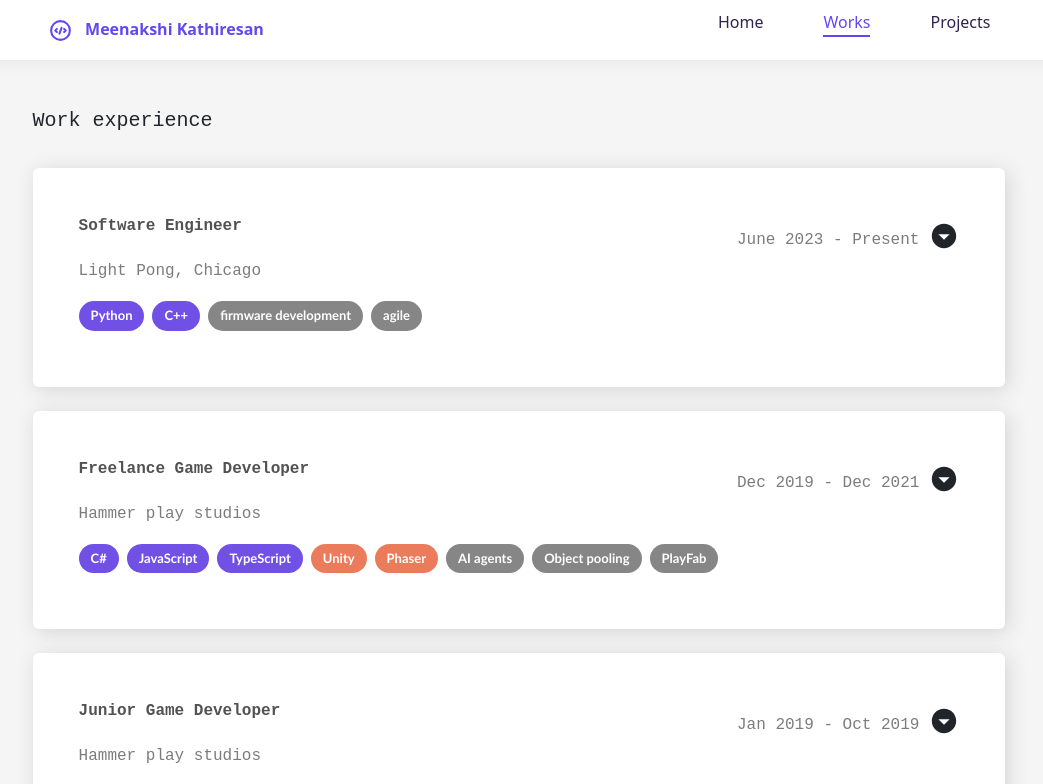
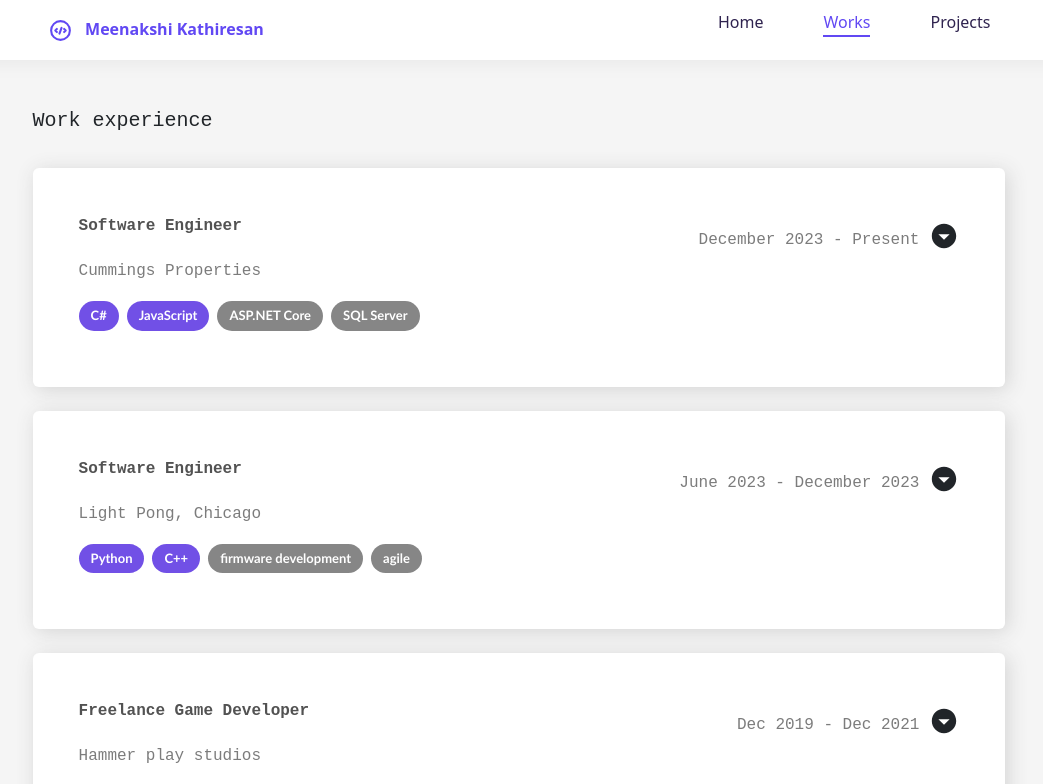
Before and after one commit to MeenakshiKathiresan/meenakshikathiresan, a React (Create React App) app: page /works in a window 1280 px wide. Shown: the top 784 px of the page, without its empty margins (121-1164 px from the left). Built offline with nearby package versions, Linux system fonts and the light colour scheme.

Commit message:
Added cummings properties

```diff
--- a/src/data/work.json
+++ b/src/data/work.json
@@ -1,11 +1,96 @@
 {
     "works": [
+        {  "_id": 0,
+        "company_name": "Cummings Properties",
+        "role_name": "Software Engineer",
+        "start_date": "December 2023",
+        "end_date": "Present",
+        "achievements": [
+            "Developed a highly configurable reporting system using ASP.NET Core MVC and SQL Server, initially for accounts receivable but designed for easy reuse across other modules. Created a presets module to save user configurations as global or personal presets, significantly speeding up report generation.",
+            "Identified a critical issue in the existing third-party utility billing system for heatpump usage, leading to revenue loss. Built a new system to process weekly CSV dumps, handle errors, and apply rules to generate accurate invoices for each lease, significantly increasing revenue (by 3x) by capturing previously missed charges.",
+            "Created a comprehensive in-house library application using ASP.NET Core MVC, enabling seamless calendar management, recurring events, and meeting room bookings. Implemented key modules for authentication (Windows and Identity), role management, calendar, event scheduling, link sharing, and advanced search functionality."
+        ],
+        "languages": [
+            "C#", "JavaScript"
+        ],
+        "tools": [
+
+        ],
+        "libraries": [
+            "ASP.NET Core",
+            "SQL Server"
+        ],
+        "links": [
+            {
+                "icon": "university",
+                "linkname": "company website",
+                "website_link": "https://www.cummings.com/",
+                "color": "#868686"
+            }
+        ],
+        "all_projects": [
+            {
+                "name":"Games",
+                "projects": [
+                    {
+                        "id": "0",
+                        "project_name": "Test",
+                        "heading": "Questionner - MERN stack wap",
+                        "tagline": "Tech community: Ask, answer, vote for the best solutions.",
+                        "thumbnail": "https://github-production-user-asset-6210df.s3.amazonaws.com/26730019/247545524-03f973d9-5cb4-4c6b-b71b-0527a74278c8.png",
+                        "startDate": "April, 2023",
+                        "languages": [
+                            "javascript",
+                            "HTML",
+                            "CSS"
+                        ],
+                        "tools": [
+                            "Mongo DB",
+                            "Express",
+                            "React",
+                            "Node",
+                            "MongoDB atlas"
+                        ],
+                        "libraries": [
+                            "axios",
+                            "bootstrap",
+                            "dotenv",
+                            "jwt",
+                            "cors",
+                            "mongoose",
+                            "passport",
+                            "google-oauth"
+                        ],
+                        "links": [
+                            {
+                                "icon": "github",
+                                "linkname": "github",
+                                "website_link": "https://github.com/MeenakshiKathiresan/questionner",
+                                "color": "#292929"
+                            }
+                        ],
+                        "main_image": "https://github-production-user-asset-6210df.s3.amazonaws.com/26730019/247545524-03f973d9-5cb4-4c6b-b71b-0527a74278c8.png",
+                        "features": [
+                            "<strong>User Authentication:</strong> Users can authenticate using their Gmail accounts (on the server-side with Passport).",
+                            "<strong>Question Management:</strong> Users can create, edit, and delete question posts.",
+                            "<strong>Voting System:</strong> Users can upvote and downvote answers to express their preferences.",
+                            "<strong>Post and Comment Ordering:</strong> Posts and comments are displayed in the order of upvotes",
+                            "<strong>Search Functionality:</strong> Users can search for specific posts using tags or keywords.",
+                            "<strong>Profile Viewing: </strong>Users can view their profiles to see all their activities in one place.",
+                            "<strong>Latest Posts:</strong> A preview of the most recent posts are given on the homepage as teasers."
+                        ],
+                        "project_impact": "Project Impact"
+                    }
+                ]
+            }
+        ]
+    },
         {
-            "_id": 0,
+            "_id": 1,
             "company_name": "Light Pong, Chicago",
             "role_name": "Software Engineer",
             "start_date": "June 2023",
-            "end_date": "Present",
+            "end_date": "December 2023",
             "achievements": [
                 "Developed scalable and efficient HTTP APIs utilizing Node.js, deployed on AWS Lambda and API Gateway, leveraging the Serverless Framework for streamlined deployment and management.",
                 "Restructured existing code of 2 projects done in old framework (C++/Python) into new framework (Python3) by breaking down huge single classes into modular relevant classes using Object Oriented Programming (OOPS).",
@@ -88,7 +173,7 @@
             ]
         },
         {
-            "_id": 1,
+            "_id": 2,
             "company_name": "Hammer play studios",
             "role_name": "Freelance Game Developer",
             "start_date": "Dec 2019",
@@ -188,7 +273,7 @@
             ]
         },
         {
-            "_id": 2,
+            "_id": 3,
             "company_name": "Hammer play studios",
             "role_name": "Junior Game Developer",
             "start_date": "Jan 2019",
--- a/src/pages/home-page.component.js
+++ b/src/pages/home-page.component.js
@@ -28,7 +28,7 @@ import Resume from "../assets/Resume - Meenakshi Kathiresan.pdf"
 
 const Home = () => {
 
-    const languages = ["JavaScript", "TypeScript", "Python", "C#"]
+    const languages = ["C#","JavaScript", "TypeScript", "Python"]
     const halfLanguages = ["C++", "Java"]
     const webTechnolgies = ["React", "Express", "Node", "Django", "HTML", "CSS", "RESTful API"]
     const halfWebTechnolgies = ["Angular"]
```
